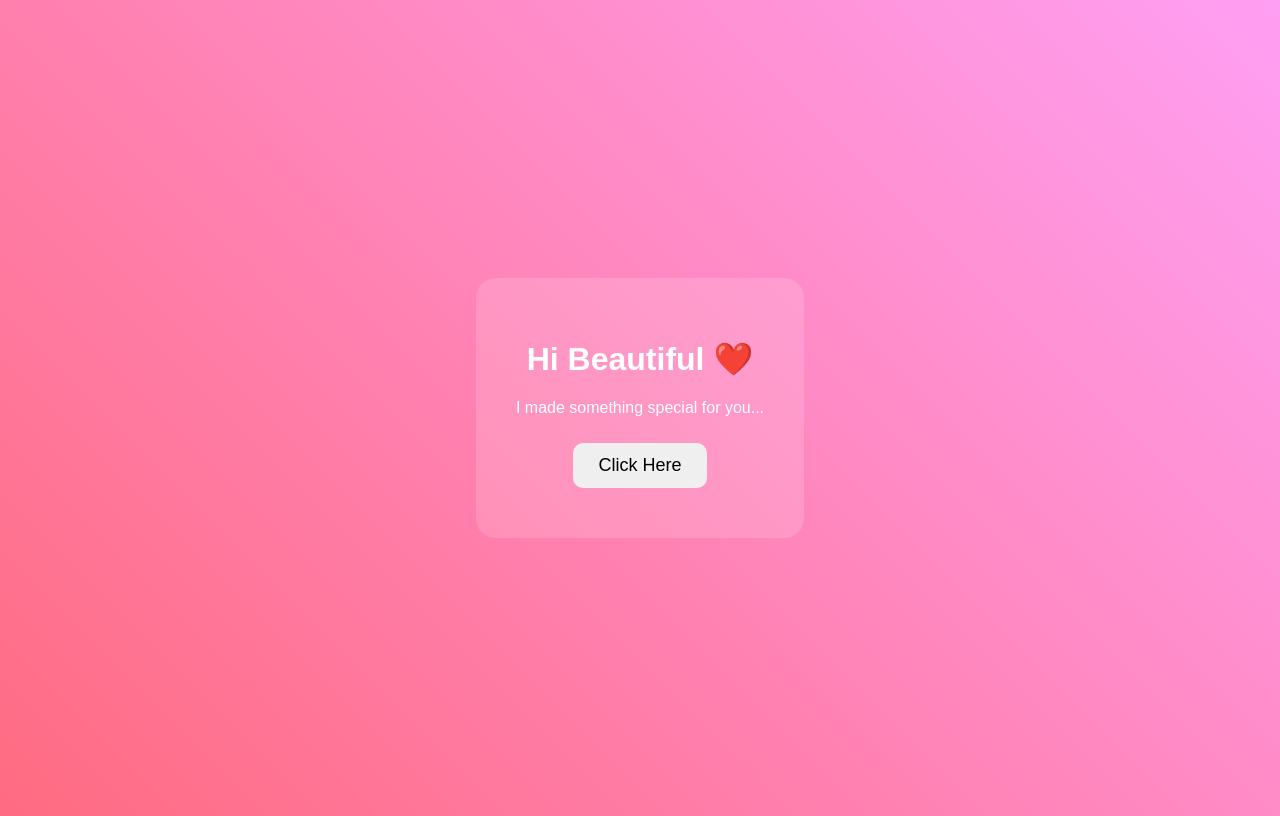
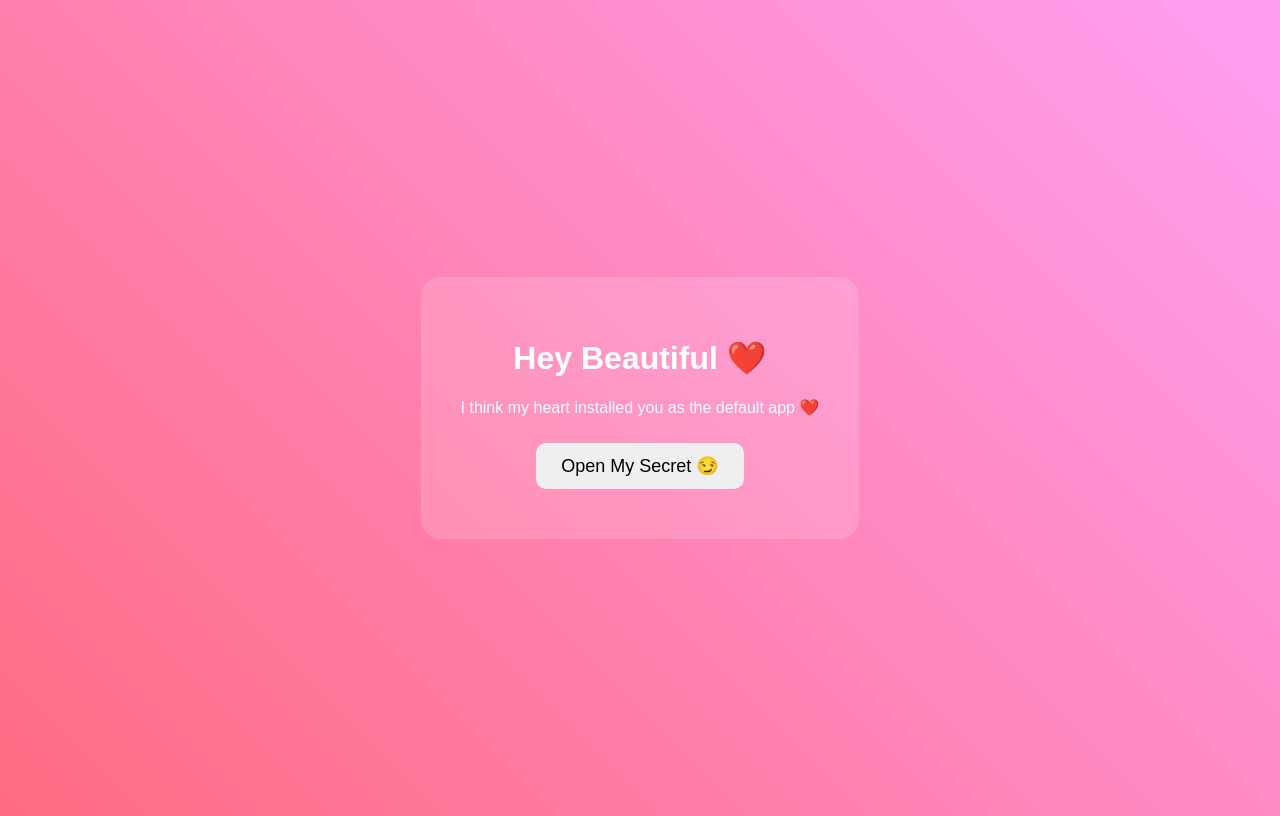
Before and after one commit to Azuk8/babbiiii, a plain HTML site: page index.html in a window 1280 px wide. Drawn offline with Linux system fonts and the light colour scheme.

Commit message:
Revise index.html with new content and functionality
Added flirty messages that change every 3 seconds.

```diff
--- a/index.html
+++ b/index.html
@@ -8,16 +8,34 @@
 <body>
 
 <div class="container">
-<h1>Hi Beautiful ❤️</h1>
-<p>I made something special for you...</p>
 
-<button onclick="nextPage()">Click Here</button>
+<h1>Hey Beautiful ❤️</h1>
+
+<p id="flirtyText">I made something just for you...</p>
+
+<button onclick="nextPage()">Open My Secret 😏</button>
+
 </div>
 
 <script>
+
 function nextPage(){
 window.location.href = "question.html";
 }
+
+const messages = [
+"Are you a magician? Because whenever I see you everything else disappears 😍",
+"I think my heart installed you as the default app ❤️",
+"You must be tired… you've been running through my mind all day 😏",
+"I made this because you're kinda special… okay VERY special 🥰"
+];
+
+setInterval(()=>{
+document.getElementById("flirtyText").innerText =
+messages[Math.floor(Math.random()*messages.length)];
+},3000);
+
 </script>
+
 </body>
 </html>
```
